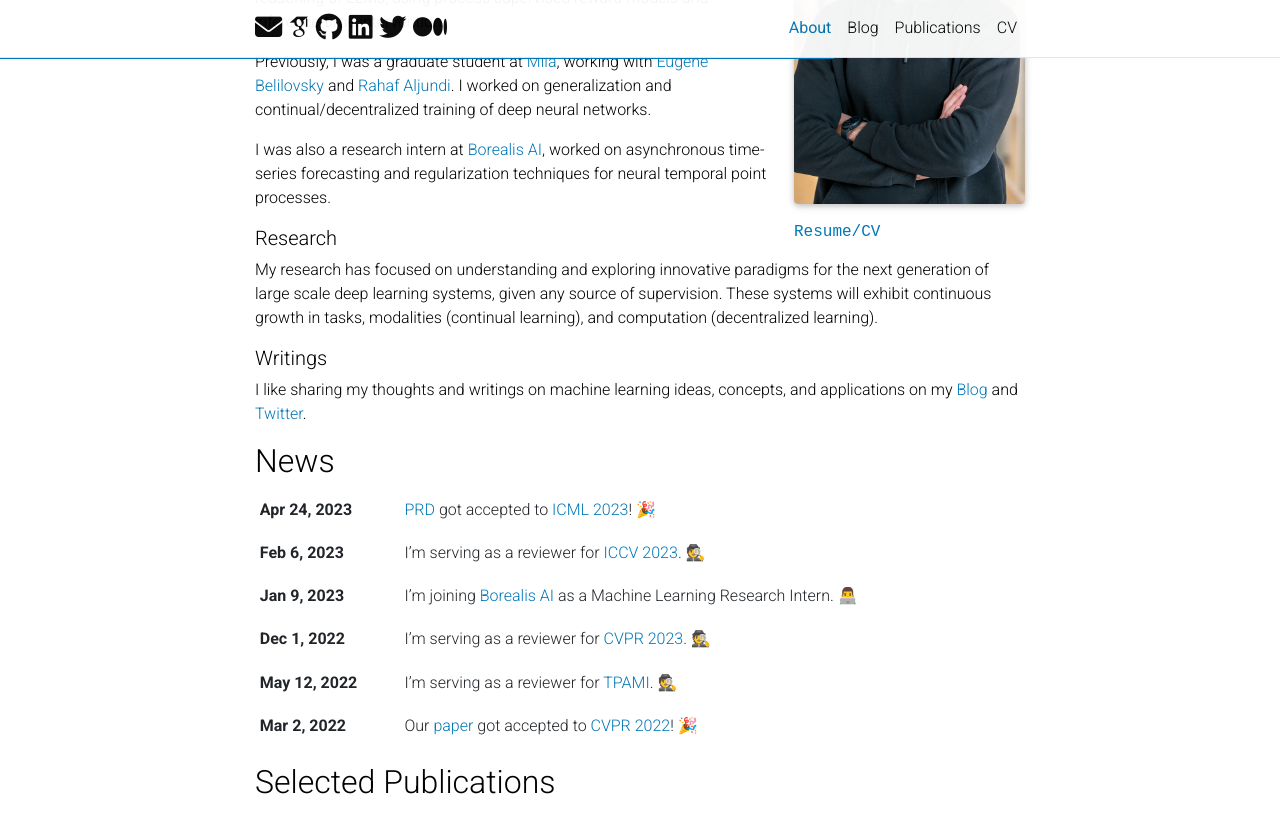
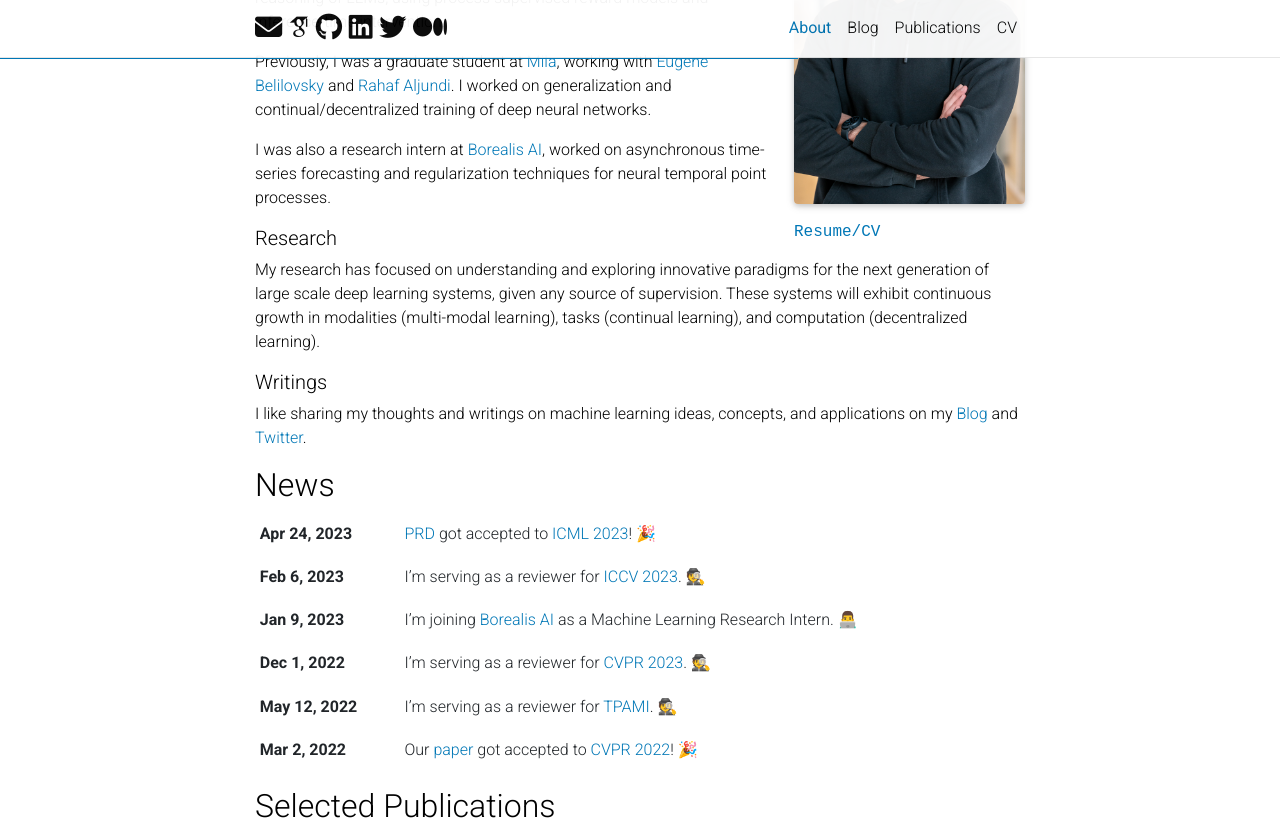
Before and after one commit to naderAsadi/naderasadi.github.io, a Jekyll site: the page built from _pages/about.md, in a window 1280 px wide and 900 px high, scrolled down 344 px, cut to the strip 0-830 px from the top of the window. Built offline with Jekyll 4.4.1, drawn with Linux system fonts in a browser that asks for light colours; full-size pictures stand in for the smaller copies a plugin makes; emoji names are drawn with the system emoji font; some web fonts are replaced; comment, search, counter and statistics services are not loaded; a style sheet for code colours, icons or effects is not loaded.

Commit message:
first version of website

```diff
--- a/_pages/about.md
+++ b/_pages/about.md
@@ -30,7 +30,7 @@ I was also a research intern at [Borealis AI](https://www.borealisai.com/), work
 
 ##### Research
 
-My research has focused on understanding and exploring innovative paradigms for the next generation of large scale deep learning systems, given any source of supervision. These systems will exhibit continuous growth in tasks, modalities (continual learning), and computation (decentralized learning).
+My research has focused on understanding and exploring innovative paradigms for the next generation of large scale deep learning systems, given any source of supervision. These systems will exhibit continuous growth in modalities (multi-modal learning), tasks (continual learning), and computation (decentralized learning).
 
 
 ##### Writings
```
